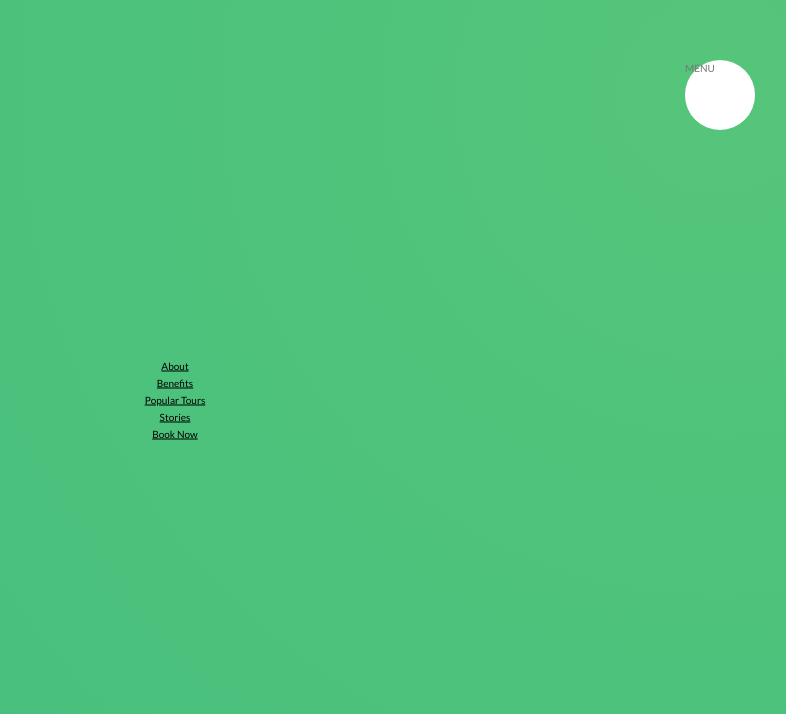
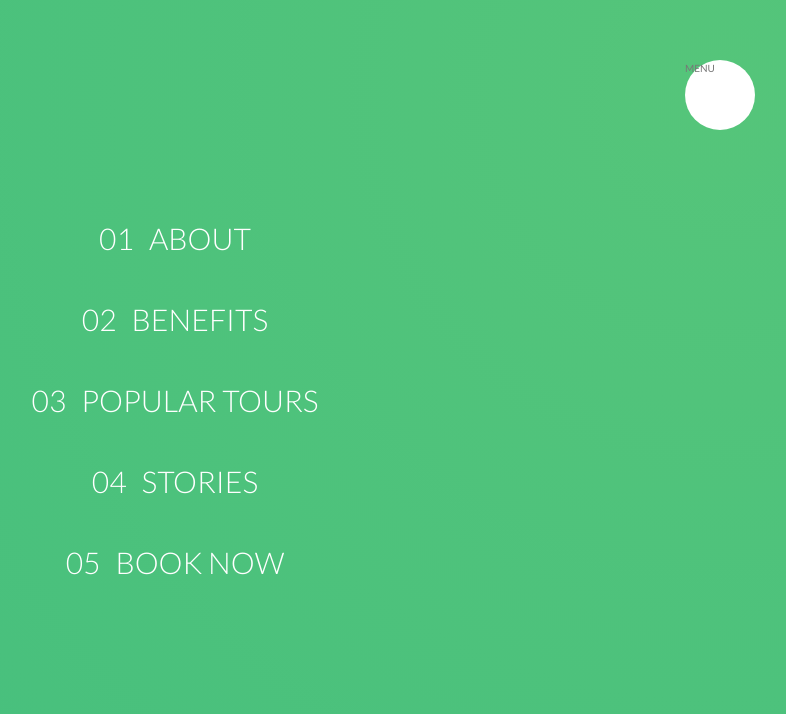
Before and after one commit to james-randolph-50/nature-tours, a website: page index.html in a window 1280 px wide. Shown: the top 714 px of the page, without its empty margins (465-1251 px from the left). Drawn offline with Linux system fonts and the light colour scheme; a web font is replaced by a local one.

Commit message:
menu list styling and animation

```diff
--- a/index.html
+++ b/index.html
@@ -20,11 +20,11 @@
 
             <nav class="navigation__nav">
                 <ul class="navigation__list">
-                    <li class="navigation__item"><a href="#" class="navigation__link">About</a></li>
-                    <li class="navigation__item"><a href="#" class="navigation__link">Benefits</a></li>
-                    <li class="navigation__item"><a href="#" class="navigation__link">Popular Tours</a></li>
-                    <li class="navigation__item"><a href="#" class="navigation__link">Stories</a></li>
-                    <li class="navigation__item"><a href="#" class="navigation__link">Book Now</a></li>
+                    <li class="navigation__item"><a href="#" class="navigation__link"><span>01 </span>About</a></li>
+                    <li class="navigation__item"><a href="#" class="navigation__link"><span>02 </span>Benefits</a></li>
+                    <li class="navigation__item"><a href="#" class="navigation__link"><span>03 </span>Popular Tours</a></li>
+                    <li class="navigation__item"><a href="#" class="navigation__link"><span>04 </span>Stories</a></li>
+                    <li class="navigation__item"><a href="#" class="navigation__link"><span>05 </span>Book Now</a></li>
                 </ul>
             </nav>
         </div>
--- a/sass/layout/_navigation.scss
+++ b/sass/layout/_navigation.scss
@@ -46,11 +46,38 @@
     }
 
     &__item {
-        color: black;
+        margin: 1rem;
     }
 
     &__link {
-        color: black;
+        &:link,
+        &:visited {
+            display: inline-block;
+            font-size: 3rem;
+            font-weight: 300;
+            padding: 1rem 2rem;
+            color: $color-white;
+            text-decoration: none;
+            text-transform: uppercase;
+            background-image: linear-gradient(120deg, transparent 0%, transparent 50%, $color-white 50%);
+            background-size: 230%;
+            transition: all .4s;
+
+            span {
+                margin-right: 1.5rem;
+                display: inline-block
+            }
+        }
+
+        &:hover,
+        &:active {
+            background-position: 100%;
+            color: $color-primary;
+            transform: translateX(1rem);
+        }
+
+
+
     }
 
 }
```
Also changed, not shown: css/style.css.
